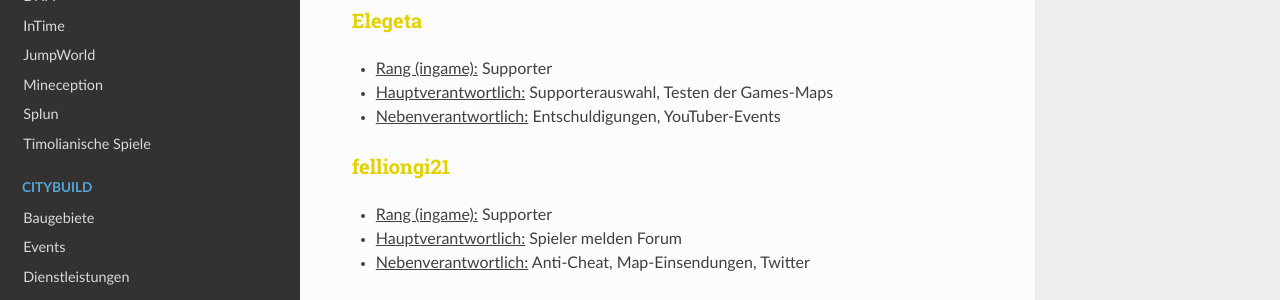
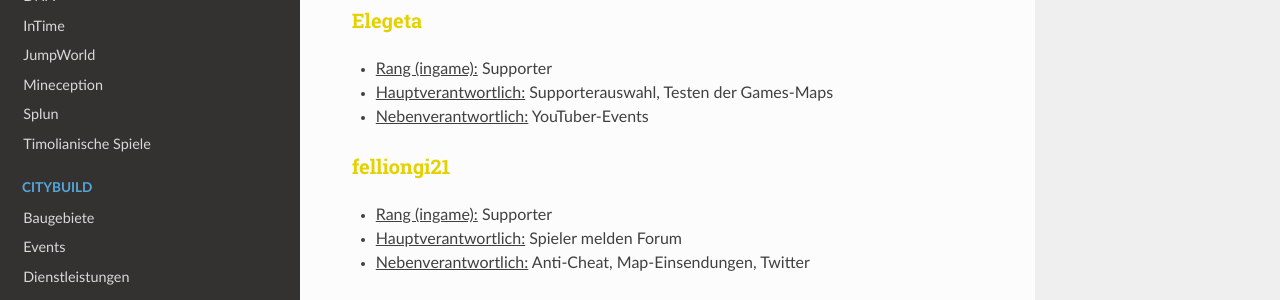
Before and after one commit to TimoliaDE/HowTo, an MkDocs documentation site: the page built from docs/team/members.md, in a window 1280 px wide and 900 px high, scrolled down 4791 px. Shown: the part 151-451 px from the top of the window. Built offline with MkDocs 1.6.1, drawn with Linux system fonts in a browser that asks for light colours; nearby versions of some CDN libraries; old or Windows-style settings are respelled for this version of MkDocs.

Commit message:
Update members.md

```diff
--- a/docs/team/members.md
+++ b/docs/team/members.md
@@ -156,7 +156,7 @@ Sie stehen für alle grundlegenden Fragen und Reports zur Verfügung und sind di
 ### <strong><span style="color:#E4D100">Elegeta</span></strong>
 - <u>Rang (ingame):</u> Supporter
 - <u>Hauptverantwortlich:</u> Supporterauswahl, Testen der Games-Maps
-- <u>Nebenverantwortlich:</u> Entschuldigungen, YouTuber-Events
+- <u>Nebenverantwortlich:</u> YouTuber-Events
 
 ### <strong><span style="color:#E4D100">felliongi21</span></strong>
 - <u>Rang (ingame):</u> Supporter
```
